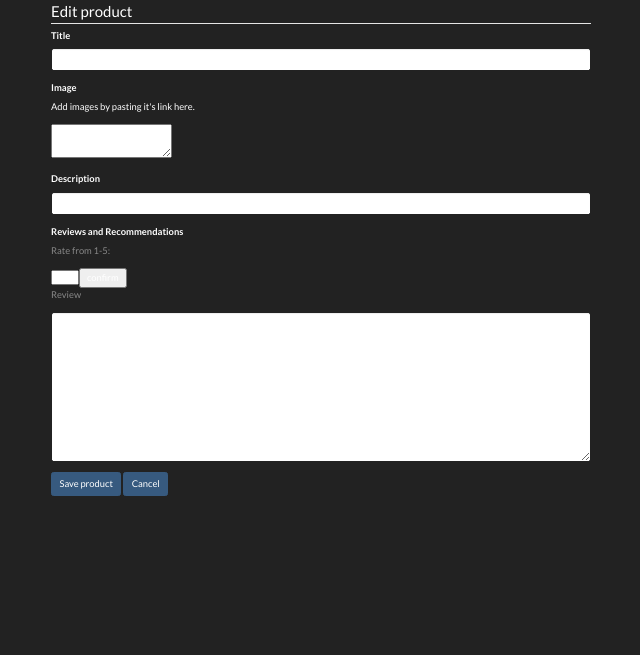
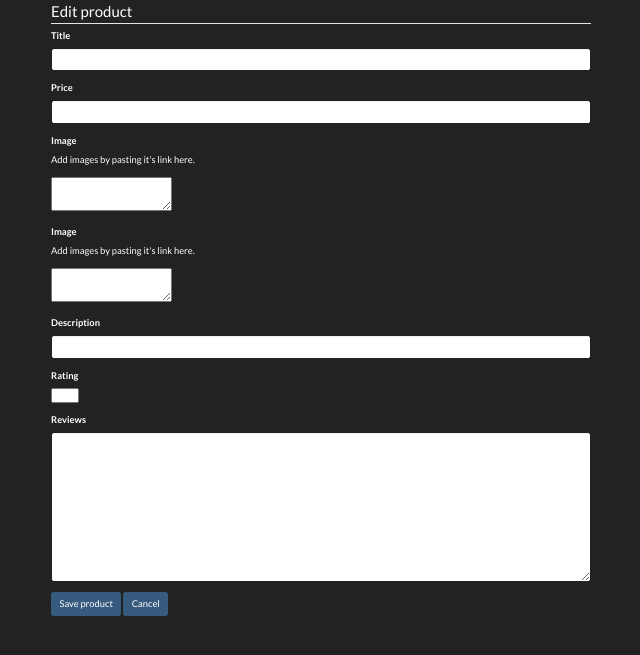
Before and after one commit to MaxIsWell42/Contractor, a Flask app: template templates/products_new.html in a window 1280 px wide. Shown: the top 655 px of the page, without its empty margins (319-959 px from the left). Run offline with Flask 2, Linux system fonts and the light colour scheme; the template is opened without the code that fills it, so the values that code supplies are empty; some libraries are stand-ins or nearby versions.

Commit message:
Submit form and rating working, as well as creating objects and populating index.html. Plan to fix weird error with reviews and add more tests. Also trying to implement a cart for items.

```diff
--- a/app.py
+++ b/app.py
@@ -4,7 +4,7 @@
 from datetime import datetime
 import os
 
-# app.py
+# TODO: Finish price, cart, and img addons.
 
 host = os.environ.get('MONGODB_URI', 'mongodb://localhost:27017/CitySkates')
 client = MongoClient(host=host)
@@ -12,9 +12,9 @@
 products = db.products
 comments = db.comments
 reviews = db.reviews
+cart = db.cart
 
 app = Flask(__name__)
-
 
 @app.route('/')
 def products_index():
@@ -26,15 +26,17 @@
     """Create a new product."""
     return render_template('products_new.html', product={}, title='New product')
 
-@app.route('/products', methods=['POST'])
+@app.route('/product', methods=['POST'])
 def products_submit():
     """Submit a new product."""
+    print(request.form)
     product = {
         'title': request.form.get('title'),
+        'price': request.form.get('price'),
         'description': request.form.get('description'),
         'created_at': datetime.now(),
         'reviews': request.form.get('reviews'),
-        'images': request.form.get('images')
+        'image': request.form.get('image')
     }
     print(product)
     product_id = products.insert_one(product).inserted_id
@@ -93,5 +95,12 @@
     comments.delete_one({'_id': ObjectId(comment_id)})
     return redirect(url_for('products_show', product_id=comment.get('product_id')))
 
+@app.route('/cart', methods=['GET'])
+def user_cart():
+    collection = products.find()
+    for product in collection:
+        print(product)
+    return render_template('cart.html', products=product.get('product'))
+
 if __name__ == '__main__':
-  app.run(debug=False, host='0.0.0.0', port=os.environ.get('PORT', 5000))
+  app.run(debug=True, host='0.0.0.0', port=os.environ.get('PORT', 5000))
--- a/templates/partials/products_form.html
+++ b/templates/partials/products_form.html
@@ -4,6 +4,12 @@
     <div class='form-group'>
         <label for='product-title'>Title</label><br>
         <input class='form-control' id='product-title' type='text' name='title' value='{{ product.title }}'/>
+    </div>
+
+    <!-- PRICE -->
+    <div class='form-group'>
+        <label for='product-price'>Price</label><br>
+        <input class='form-control' id='product-price' type='int' name='price' value='{{ product.price }}'/>
     </div>
 
     <!-- Image -->
@@ -13,6 +19,11 @@
         <textarea id='product-image' name='image' row='10'></textarea>
     </div>
 
+    <div class='form-group'>
+        <label for='product-image'>Image</label><br>
+        <p>Add images by pasting it's link here.</p>
+        <textarea id='product-image' name='image' row='10'></textarea>
+    </div>
 
     <!-- DESCRIPTION -->
     <div class='form-group'>
@@ -20,21 +31,11 @@
         <input class='form-control' id='description' type='text' name='description' value='{{ product.description }}' />
     </div>
 
+    {% include 'partials/rating.html' %}
+
     <!-- REVIEWS -->
     <div class='form-group'>
-            <label for='product-reviews'>Reviews and Recommendations</label><br>
-            <p class='text-muted'>Rate from 1-5:</p>
-                <form>
-                    <select>
-                        <option value="1">1</option>
-                        <option value="2">2</option>
-                        <option value="3">3</option>
-                        <option value="4">4</option>
-                        <option value="5">5</option>
-                    <input type="Submit" value="confirm" name='confirm'>
-                    </select>
-                </form>
-            <p class='text-muted'>Review</p>
-            <textarea class='form-control' id='product-reviews' name='reviews' rows='10' />{{ "\n".join(product.reviews) }}</textarea>
+        <label for='product-reviews'>Reviews</label><br>
+        <textarea class='form-control' type='text' id='product-reviews' name='reviews' rows='10' />{{ "\n".join(product.reviews) }}</textarea>
     </div>
 </fieldset>
--- /dev/null
+++ b/templates/partials/rating.html
@@ -0,0 +1,12 @@
+<!-- REVIEWS-->
+<div class='form-group'>
+    <label for='review'>Rating</label><br>
+            <select>
+                <option value="1">1</option>
+                <option value="2">2</option>
+                <option value="3">3</option>
+                <option value="4">4</option>
+                <option value="5">5</option>
+            <input type = "hidden" value = "rating">
+            </select>
+</div>
--- a/templates/products_new.html
+++ b/templates/products_new.html
@@ -4,13 +4,12 @@
 {% block content %}
 <div class='row'>
     <div class='col-sm-6 col-sm-offset-3'>
-        <!-- Was originally method='post', might need to change back -->
-        <form method='GET' action='/products'>
+        <form method='POST' action='/product'>
             {% include 'partials/products_form.html' %}
             <!-- BUTTON -->
             <div class='form-group'>
                 <button class='btn btn-primary' type='submit'>Save product</button>
-                <button class='btn btn-primary' type='cancel' action="/products">Cancel</a></button>
+                <button class='btn btn-primary' type='cancel'>Cancel</a></button>
             </div>
         </form>
     </div>
```
Also changed, not shown: templates/cart.html (added, +12 -0 lines), templates/partials/comment_form.html (+0 -15 lines). Lines whose indentation alone changed are shown as unchanged.
